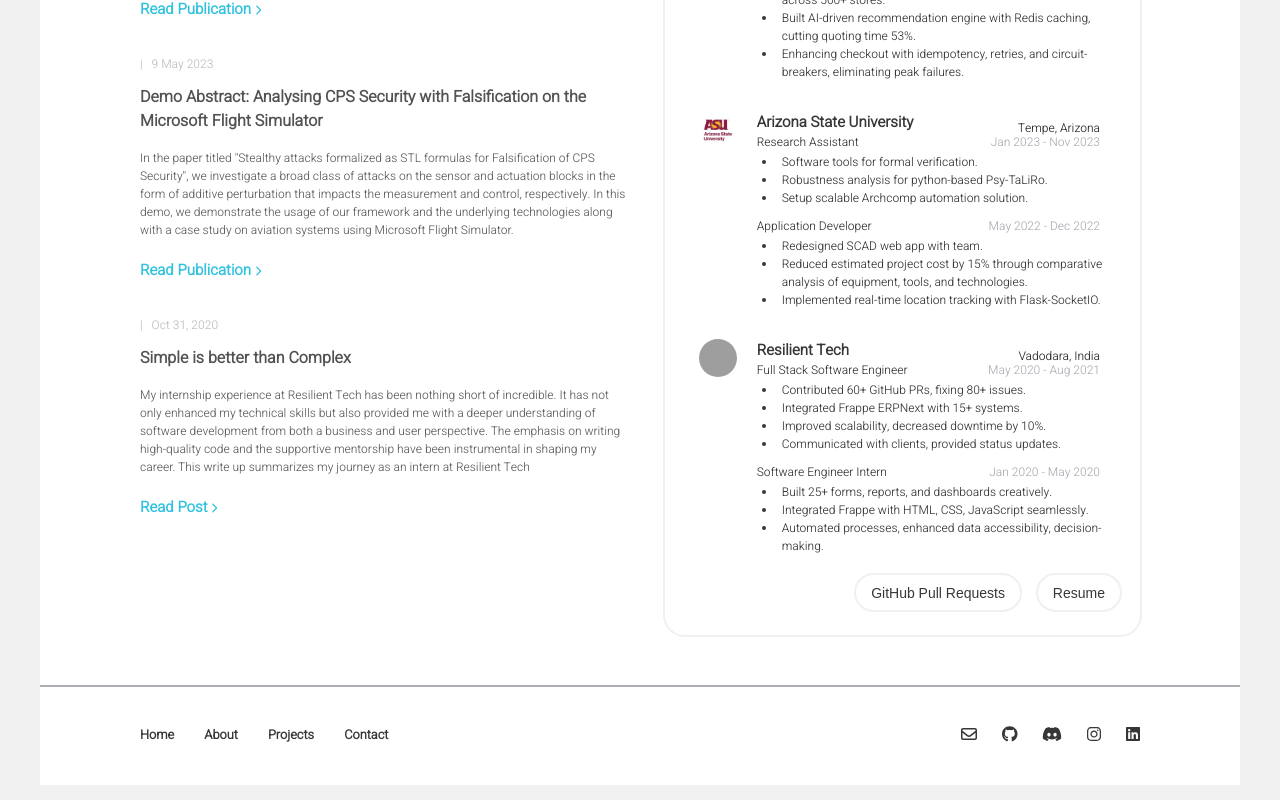
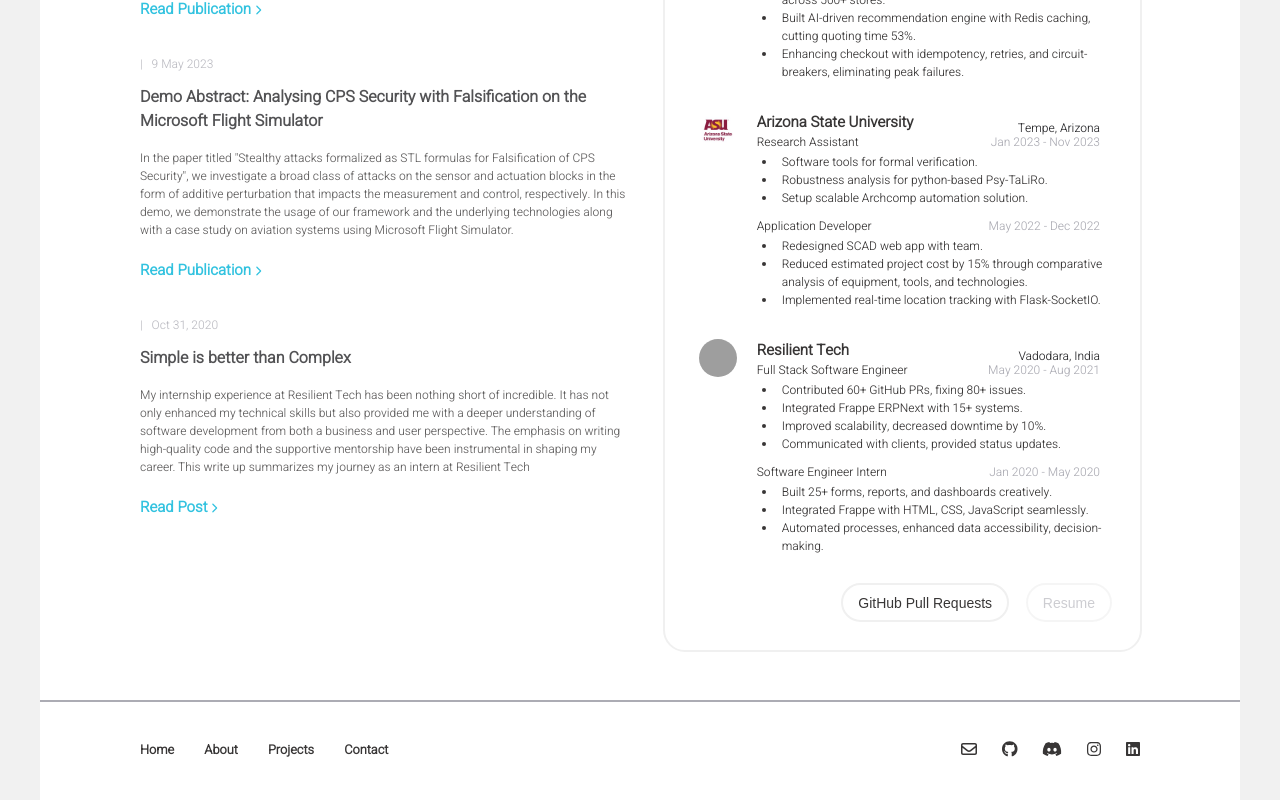
Before and after one commit to walstanb/walstanb.github.io, a React (Create React App) app: page / in a window 1280 px wide. Shown: the part 4653-5453 px from the top of the page. Built offline with nearby package versions, Linux system fonts and the light colour scheme; grey boxes are pictures that could not be loaded.

Commit message:
feat: toggle to hide / disable resume buton

```diff
--- a/src/components/homepage/styles/works.css
+++ b/src/components/homepage/styles/works.css
@@ -2,7 +2,6 @@
 
 .works-body {
 	position: relative;
-	margin-bottom: 20px;
 	top: -10px;
 }
 
@@ -84,7 +83,6 @@
 }
 
 .works-button {
-	position: absolute;
     outline: 2px solid var(--outline-color);
     background-color: var(--context-background-color);
     color: var(--secondary-color);
@@ -98,21 +96,34 @@
     /* box-shadow: 0px 7px 10px rgba(0, 0, 0, 0.25); */
 }
 
-.works-button:hover {
+.works-button:not(:disabled):hover {
 	outline-color: var(--link-color);
 	color: var(--link-color);
 	transition: outline-color 0.3s ease-in-out;
 	transition: color 0.3s ease-in-out;
 }
 
-.access-resume-button {
-	bottom: -25px;
-	right: -10px;
+/* Prevent hover styles when disabled */
+.works-button:disabled:hover {
+    outline-color: var(--outline-color);
+    color: var(--tertiary-color);
 }
 
-.ghpr-button {
-	bottom: -25px;
-	right: 90px;
+/* Disabled state */
+.works-button:disabled {
+    opacity: 0.6;
+    cursor: not-allowed;
+    pointer-events: none;
+    outline-color: var(--outline-color);
+	color: var(--tertiary-color);
+}
+
+.works-buttons-row {
+    display: flex;
+    align-items: center;
+    gap: 5%;
+    width: 100%;
+    justify-content: flex-end;
 }
 
 /* Existing CSS... */
--- a/src/components/homepage/works.jsx
+++ b/src/components/homepage/works.jsx
@@ -74,19 +74,8 @@ const Works = () => {
 								</div>
 							</div>
 						))}
-						<button
-							className="works-button access-resume-button"
-							onClick={() => {
-								trackAction(
-									"Resume",
-									"Downloaded Resume",
-									"Resume"
-								);
-								window.open(INFO.about.resume, "_blank");
-							}}
-						>
-							Resume
-						</button>
+						<div className="works-buttons-row">
+
 							<button
 								className="works-button ghpr-button"
 								onClick={() => {
@@ -102,6 +91,24 @@ const Works = () => {
 							>
 								GitHub Pull Requests
 							</button>
+							{!INFO.about.hide_resume_button && (
+								<button
+									className="works-button access-resume-button"
+									disabled={!INFO.about.resume_enabled}
+									onClick={() => {
+										if (!INFO.about.resume_enabled) return;
+										trackAction(
+											"Resume",
+											"Downloaded Resume",
+											"Resume"
+										);
+										window.open(INFO.about.resume, "_blank");
+									}}
+								>
+									Resume
+								</button>
+							)}
+						</div>
 					</div>
 				}
 			/>
--- a/src/data/user.js
+++ b/src/data/user.js
@@ -26,6 +26,8 @@ const INFO = {
 		description:
 			"Software Engineer with extensive experience delivering efficient, scalable & reliable software solutions. Seeking opportunities as a dev/engineer in fields like Software Development, Automation, AI, and related areas.\n Leadership and team-building qualities.\n Good grasping skills and eagerness to learn new technologies.\n Excellent communication, presentation and interpersonal skills.\n Creative and innovative perspective.\n Flexible, reliable and helpful.\n Fast Learner, efficient and dedicated.",
 		resume: "../Walstan_Baptista_Resume.pdf",
+		resume_enabled: false,
+		hide_resume_button: false,
 	},
 
 	projects: {
```
Lines whose indentation alone changed are shown as unchanged.
